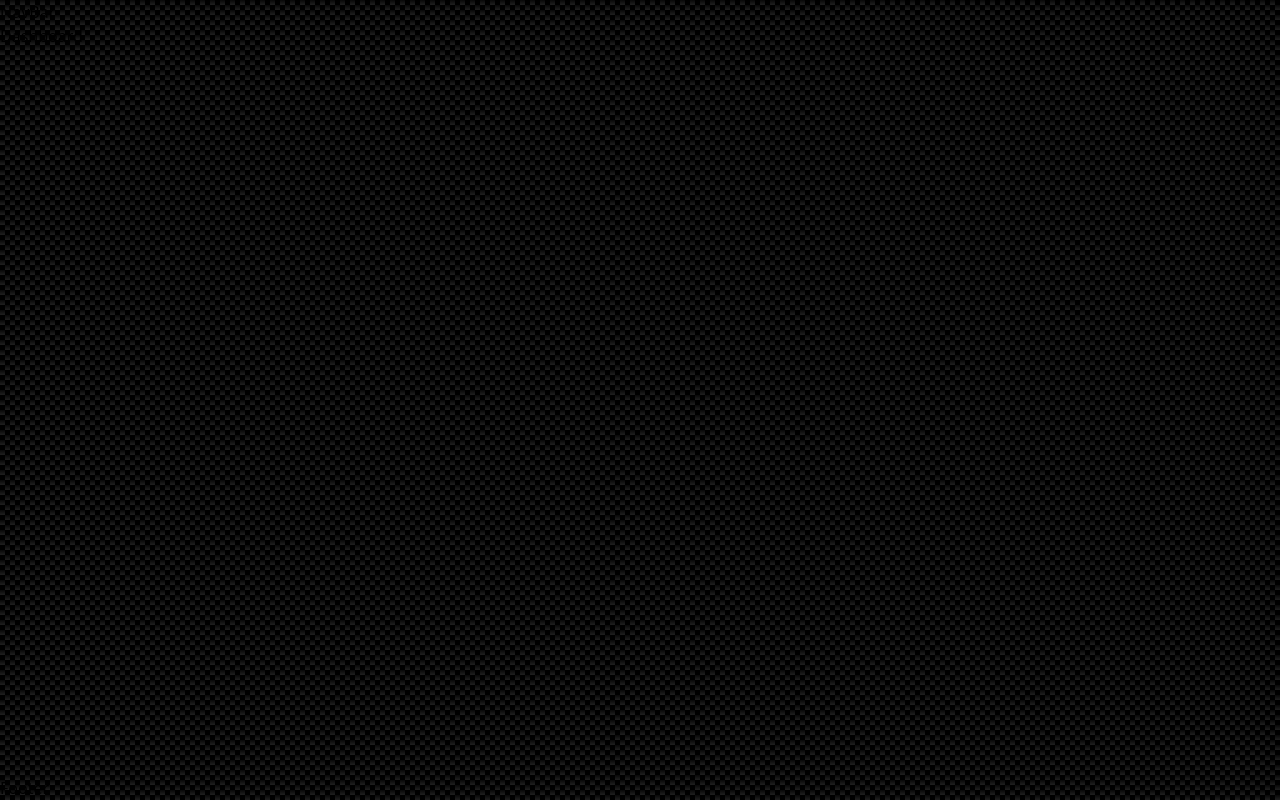
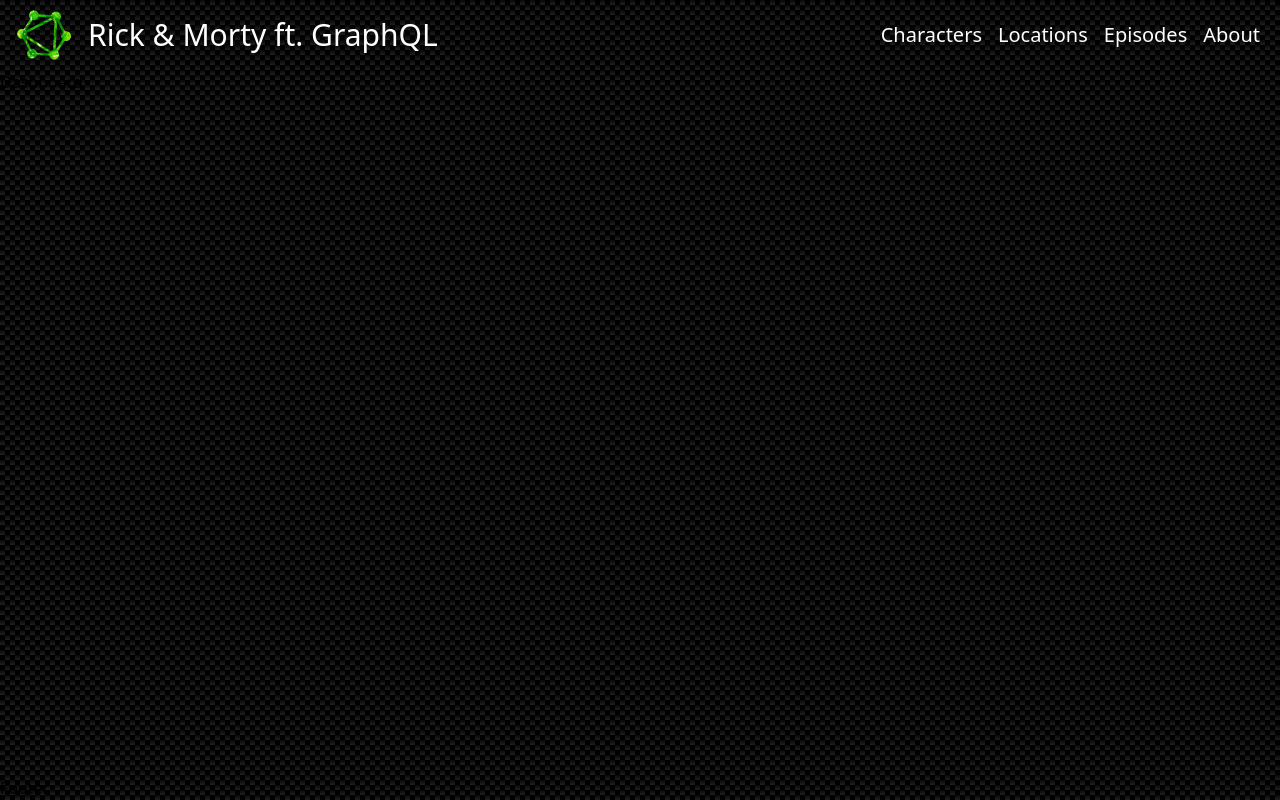
Before and after one commit to moisesrj97/rick-and-morty-react-graphql, a React (Create React App) app: page / in a window 1280 px wide. Built offline with nearby package versions, Linux system fonts and the light colour scheme.

Commit message:
Add NavBar with styles

```diff
--- /dev/null
+++ b/src/core/NavBar.scss
@@ -0,0 +1,12 @@
+.spinning {
+  animation: spin 60s linear 0s infinite;
+}
+
+@keyframes spin {
+  from {
+    transform: rotate(0deg);
+  }
+  to {
+    transform: rotate(360deg);
+  }
+}
--- a/src/core/NavBar.tsx
+++ b/src/core/NavBar.tsx
@@ -1,5 +1,59 @@
 import React from 'react';
+import { NavLink as Link } from 'react-router-dom';
+
+import './NavBar.scss';
 
 export function NavBar(): JSX.Element {
-  return <div>NavBar</div>;
+  const underlineClass = 'underline underline-offset-4 decoration-green-500';
+
+  const isActiveLink = (iA: boolean): string => (iA ? underlineClass : '');
+
+  return (
+    <header className="text-white w-full flex justify-between px-5 py-2">
+      <Link to="/">
+        <hgroup className="flex gap-5 items-center">
+          <img
+            src="/assets/logo.png"
+            alt="Page logo"
+            className="spinning w-12"
+          />
+          <h1 className="text-3xl font-light">Rick & Morty ft. GraphQL</h1>
+        </hgroup>
+      </Link>
+      <ul className="flex gap-4 items-center text-xl">
+        <li>
+          <Link
+            to="/characters/"
+            className={({ isActive }) => isActiveLink(isActive)}
+          >
+            Characters
+          </Link>
+        </li>
+        <li>
+          <Link
+            to="/locations/"
+            className={({ isActive }) => isActiveLink(isActive)}
+          >
+            Locations
+          </Link>
+        </li>
+        <li>
+          <Link
+            to="/episodes/"
+            className={({ isActive }) => isActiveLink(isActive)}
+          >
+            Episodes
+          </Link>
+        </li>
+        <li>
+          <Link
+            to="/about/"
+            className={({ isActive }) => isActiveLink(isActive)}
+          >
+            About
+          </Link>
+        </li>
+      </ul>
+    </header>
+  );
 }
```
Also changed, not shown: public/assets/logo.png (added).
